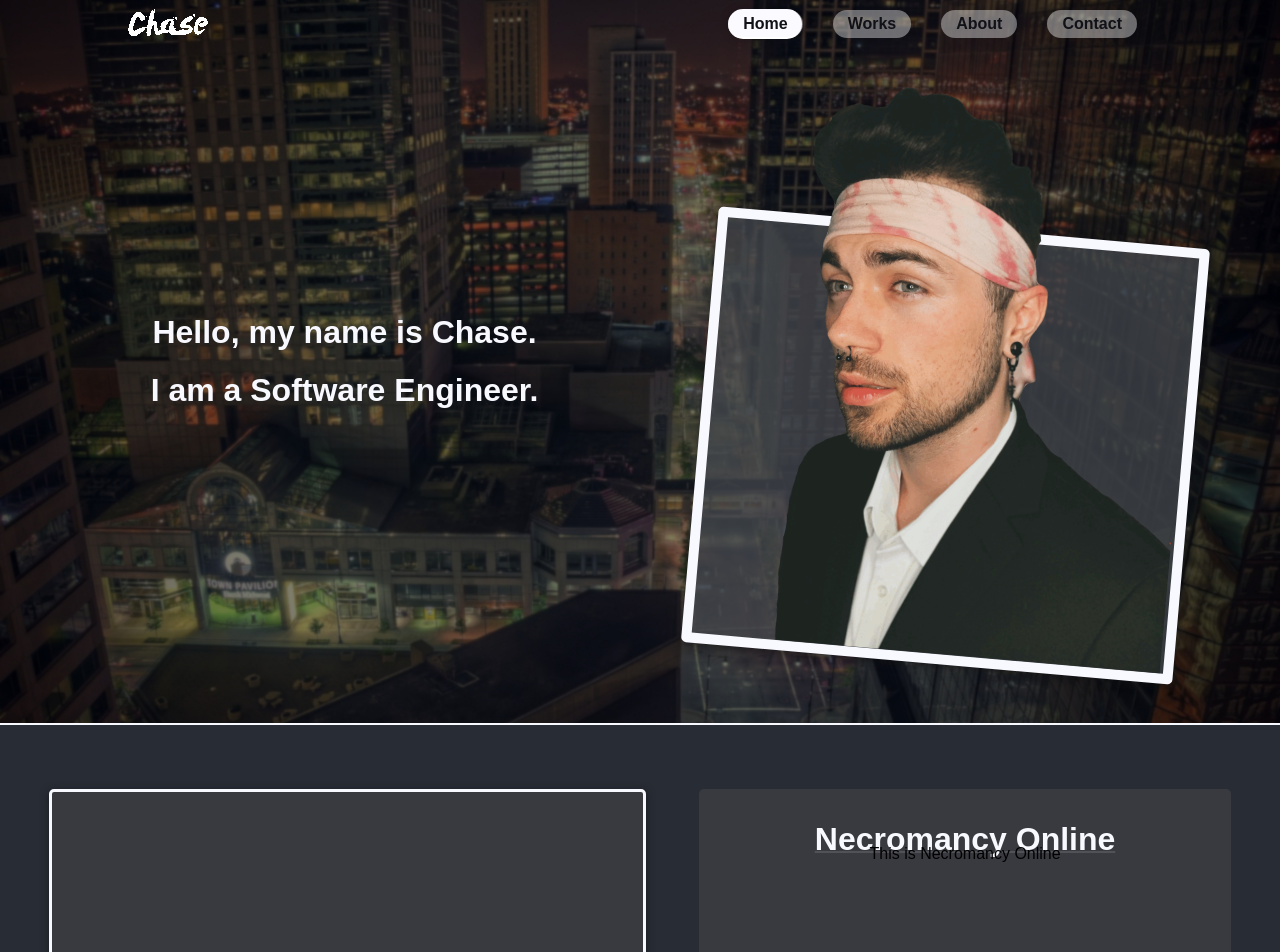
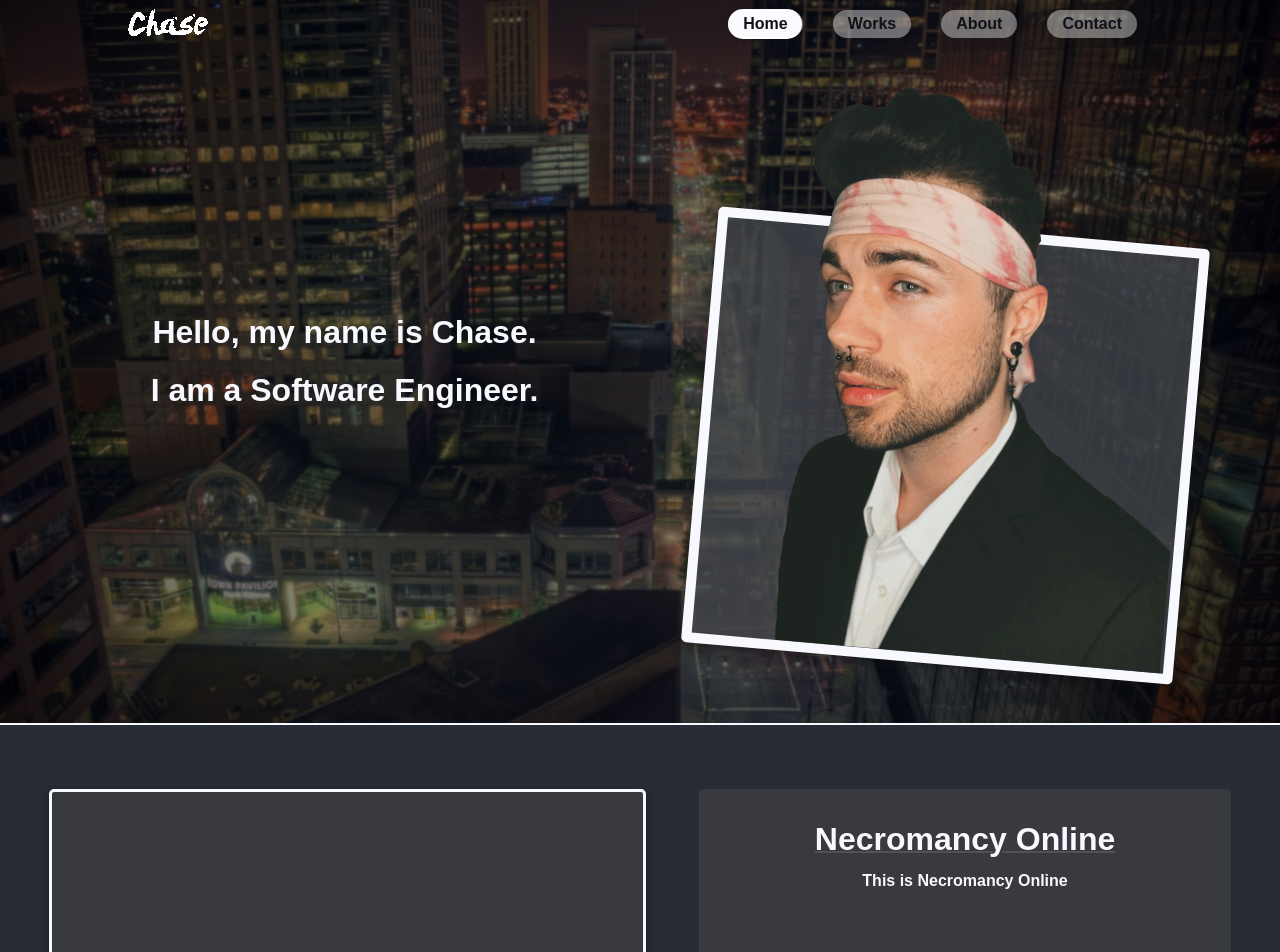
Before and after one commit to Chase-Simmons/Portfolio, a React (Create React App) app: page / in a window 1280 px wide. Shown: the top 952 px of the page. Built offline with nearby package versions, Linux system fonts and the light colour scheme; the HTML template or start-up script is replaced by a standard one.

Commit message:
works-desc css

```diff
--- a/src/components/works/works.css
+++ b/src/components/works/works.css
@@ -101,3 +101,16 @@
   font-size: 2.5vw;
   text-decoration: underline #f8f8ff20 2px;
 }
+.works-description-container {
+  height: 90%;
+  padding-top: 5%;
+  width: 100%;
+  display: flex;
+  justify-content: center;
+  align-items: baseline;
+}
+.works-description {
+  color: #f8f8ff;
+  font-weight: bold;
+  font-size: 1.25vw;
+}
```
